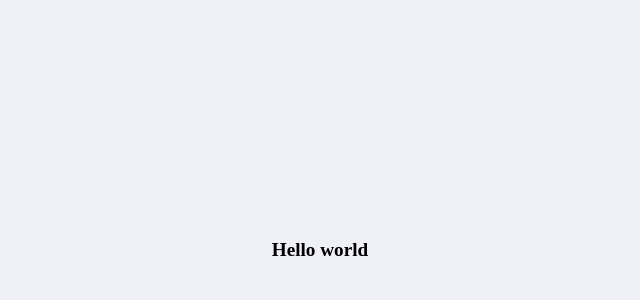
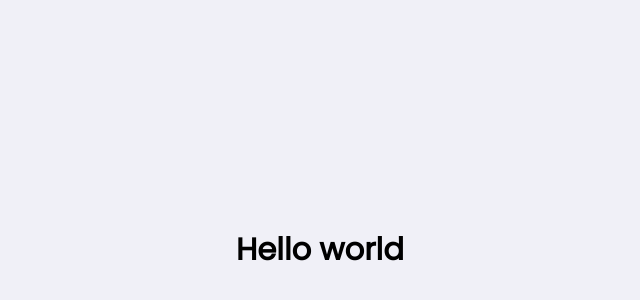
Before and after one commit to brenda-miranda/proffy, a React (Create React App) app in the folder web/: page / in a window 1280 px wide. Shown: the part 150-450 px from the top of the page, without its empty margins (320-960 px from the left). Built offline with nearby package versions, Linux system fonts and the light colour scheme; the HTML template or start-up script is replaced by a standard one.

Commit message:
Add fonts Poppins and Archivo to the application

```diff
--- a/web/public/index.html
+++ b/web/public/index.html
@@ -5,6 +5,7 @@
     <link rel="icon" href="%PUBLIC_URL%/favicon.ico" />
     <meta name="viewport" content="width=device-width, initial-scale=1" />
     <meta name="theme-color" content="#000000" />
+    <link href="https://fonts.googleapis.com/css2?family=Archivo:wght@400;700&family=Poppins&display=swap" rel="stylesheet" />
     <title>Proffy</title>
   </head>
 
--- a/web/src/assets/styles/global.css
+++ b/web/src/assets/styles/global.css
@@ -39,3 +39,10 @@
     align-items: center;
     justify-content: center;
  }
+
+ body,
+ input,
+ button,
+ textarea {
+    font: 500 1.6rem Poppins;
+ }
```
